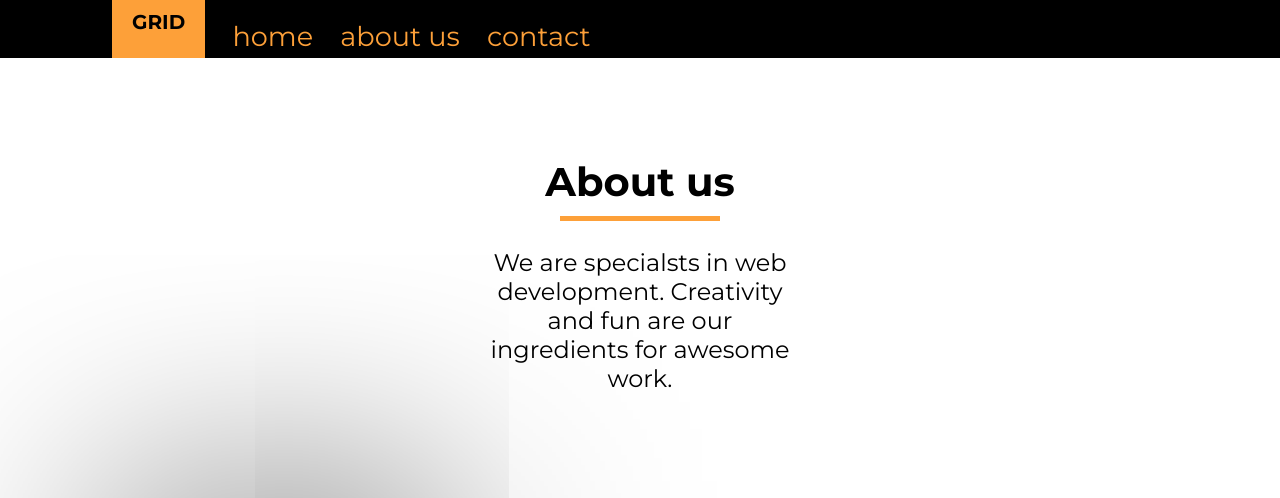
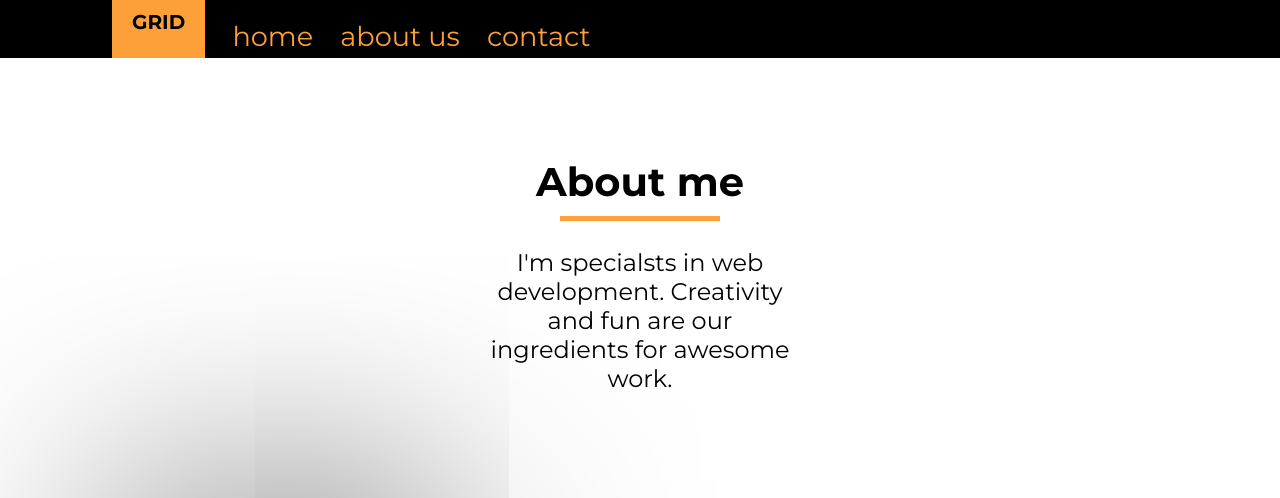
Before and after one commit to ademabek/ademabek.github.io, a plain HTML site: page css/resume/last/index.html in a window 1280 px wide. Shown: the top 498 px of the page. Drawn offline with Linux system fonts and the light colour scheme.

Commit message:
modified index.html

```diff
--- a/css/resume/fotomatic/own/index.css
+++ b/css/resume/fotomatic/own/index.css
@@ -5,7 +5,7 @@ html {
 
   .main-content {
     position: relative;
-    top: 5.3125rem; /* To offset for fixed header. */
+    top: 5.3125rem;
     background-image: url(images/banner-landingpage.jpg);
   }
 
--- a/css/resume/last/index.html
+++ b/css/resume/last/index.html
@@ -24,8 +24,8 @@
     </header>
     <main class="main-grid">
             <div class="head">
-            <h1 class="page-title">About us</h1>
-            <p class="subtitle">We are specialsts in web development. Creativity and fun are our ingredients for awesome work.</p>
+        <h1 class="page-title">About me</h1>
+            <p class="subtitle">I'm specialsts in web development. Creativity and fun are our ingredients for awesome work.</p>
             </div>
             <img class="main-image" src="https://media.sproutsocial.com/uploads/2022/06/profile-picture.jpeg" alt="about us">
 
```
Also changed, not shown: css/resume/fotomatic/own/index.html (+0 -5 lines).
